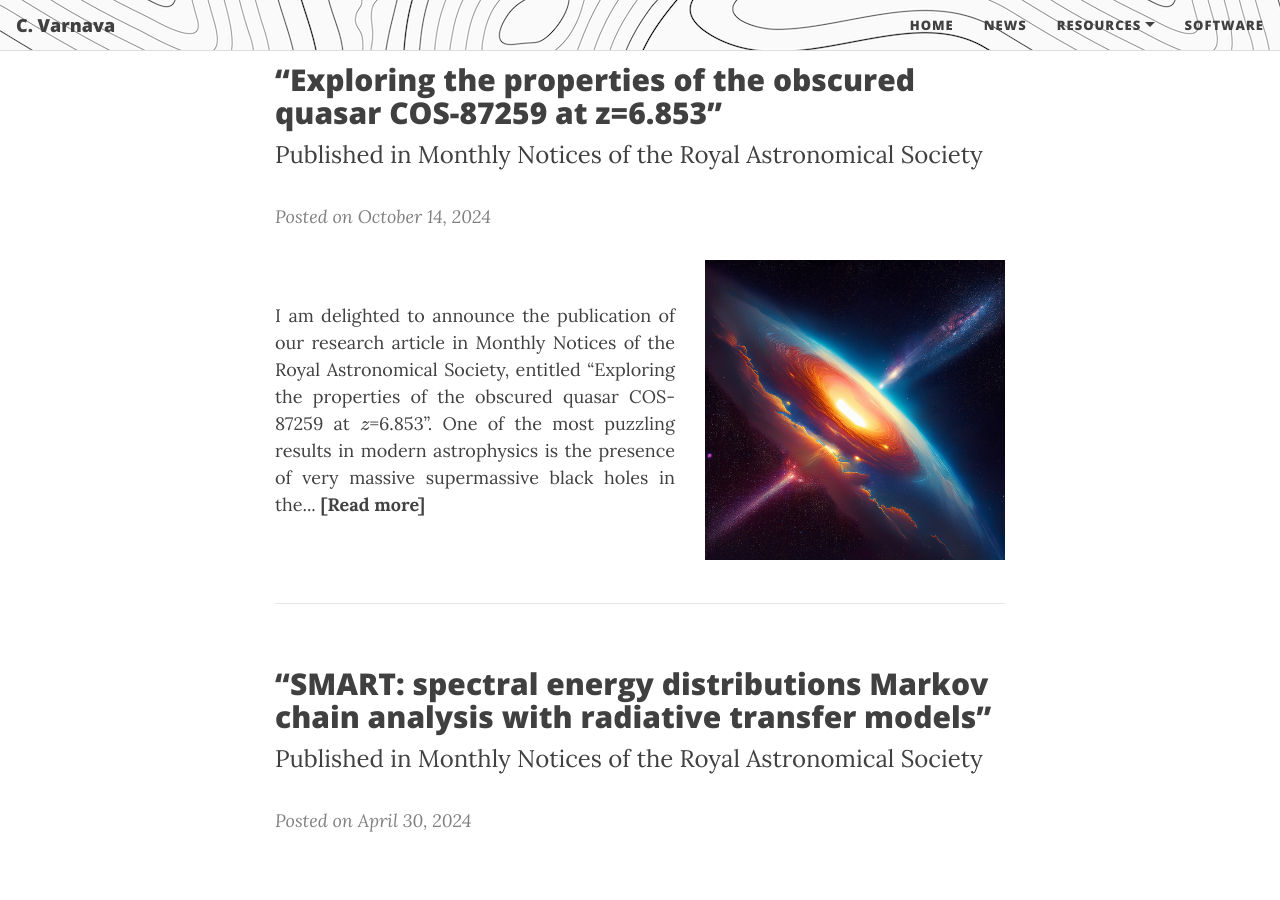
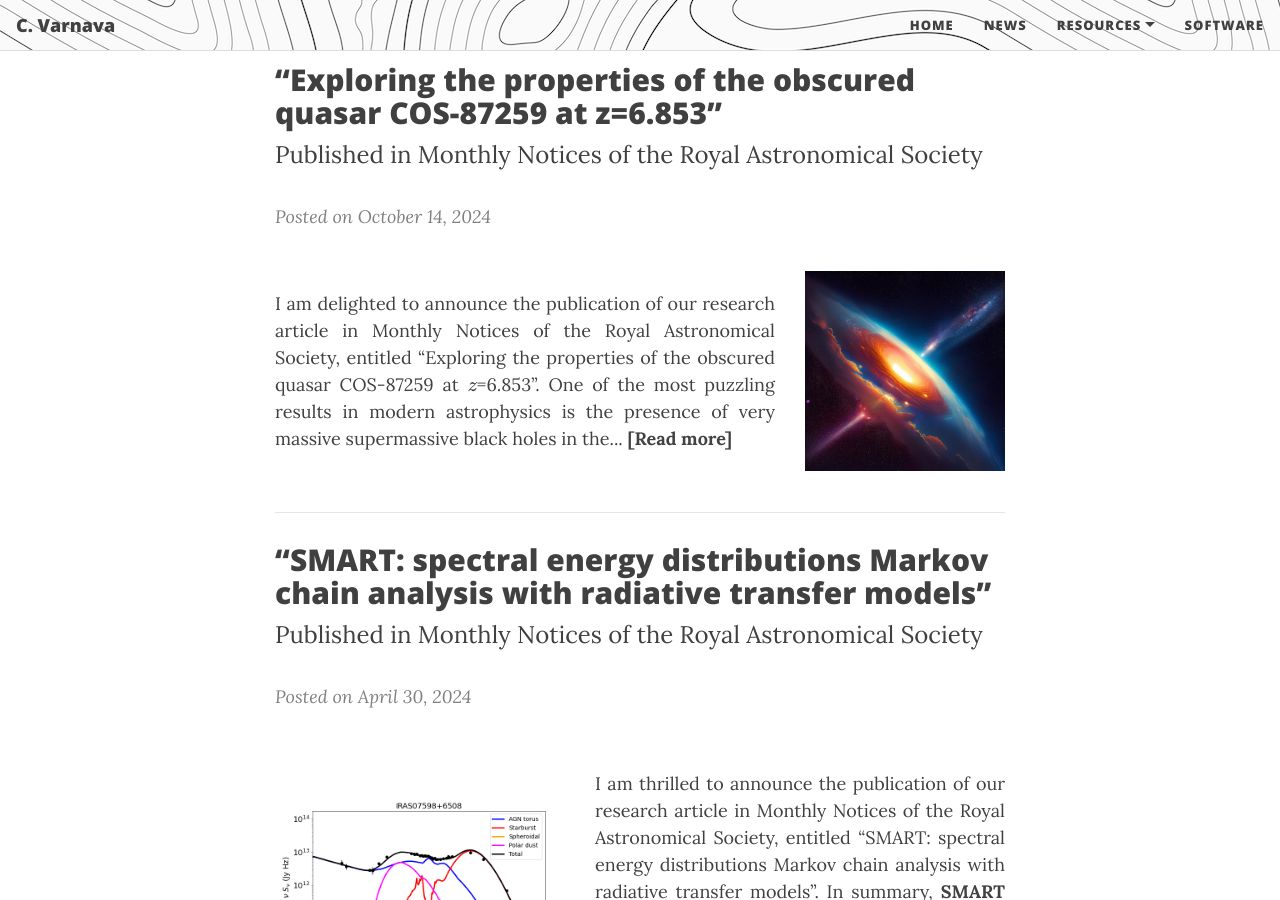
Before and after one commit to ch-var/ch-var.github.io, a Jekyll site: the page built from news.html, in a window 1280 px wide and 900 px high, scrolled down 751 px. Built offline with Jekyll 4.4.1, drawn with Linux system fonts in a browser that asks for light colours; formulas are drawn with MathJax 3.

Commit message:
Update news.html

```diff
--- a/news.html
+++ b/news.html
@@ -45,7 +45,7 @@ mathjax: true
 
   <div style="display: flex; justify-content: space-between; align-items: center; flex-wrap: wrap;">
   <p style="text-align: justify; flex: 1;">I am delighted to announce the publication of our research article in Monthly Notices of the Royal Astronomical Society, entitled “Exploring the properties of the obscured quasar COS-87259 at \(z\)=6.853”. One of the most puzzling results in modern astrophysics is the presence of very massive supermassive black holes in the... <a href="https://ch-var.github.io/2024-10-14-COS-87529"><b style="color:#424242";>[Read more]</b></a></p>
-  <img src="/assets/img/SMBH.jpg" alt="image" style="max-width: 300px; height: auto; margin-left: 30px;"/>
+  <img src="/assets/img/SMBH.jpg" alt="image" style="max-width: 200px; height: auto; margin-left: 30px;"/>
 </div>
 
 <style>
@@ -67,9 +67,9 @@ mathjax: true
   }
 </style>
 
-<br>
+<p>
 <hr width="100%" size="2">
-<br>
+<p>
 <h2>“SMART: spectral energy distributions Markov chain analysis with radiative transfer models”</h2>
 <font size="+2">Published in Monthly Notices of the Royal Astronomical Society</font>
 <p>
@@ -77,7 +77,7 @@ mathjax: true
 <i style="color:#808080";>Posted on April 30, 2024</i>
 
 <div style="display: flex; justify-content: space-between; align-items: center; flex-wrap: wrap;">
-  <img src="/assets/img/IRAS07598+6508_CYGNUS.png" alt="image" style="max-width: 300px; height: auto; margin-right: 30px;"/>
+  <img src="/assets/img/IRAS07598+6508_CYGNUS.png" alt="image" style="max-width: 300px; height: auto; margin-right: 20px;"/>
   <p style="text-align: justify; flex: 1;">I am thrilled to announce the publication of our research article in Monthly Notices of the Royal Astronomical Society, entitled “SMART: spectral energy distributions Markov chain analysis with radiative transfer models”. In summary, <b>SMART</b> (<b>S</b>pectral energy distributions <b>M</b>arkov chain <b>A</b>nalysis with <b>R</b>adiative <b>T</b>ransfer models) is a publicly available open-source spectral... <a href="https://ch-var.github.io/2024-04-30-SMART"><b style="color:#424242";>[Read more]</b></a></p>
 </div>
 
```
